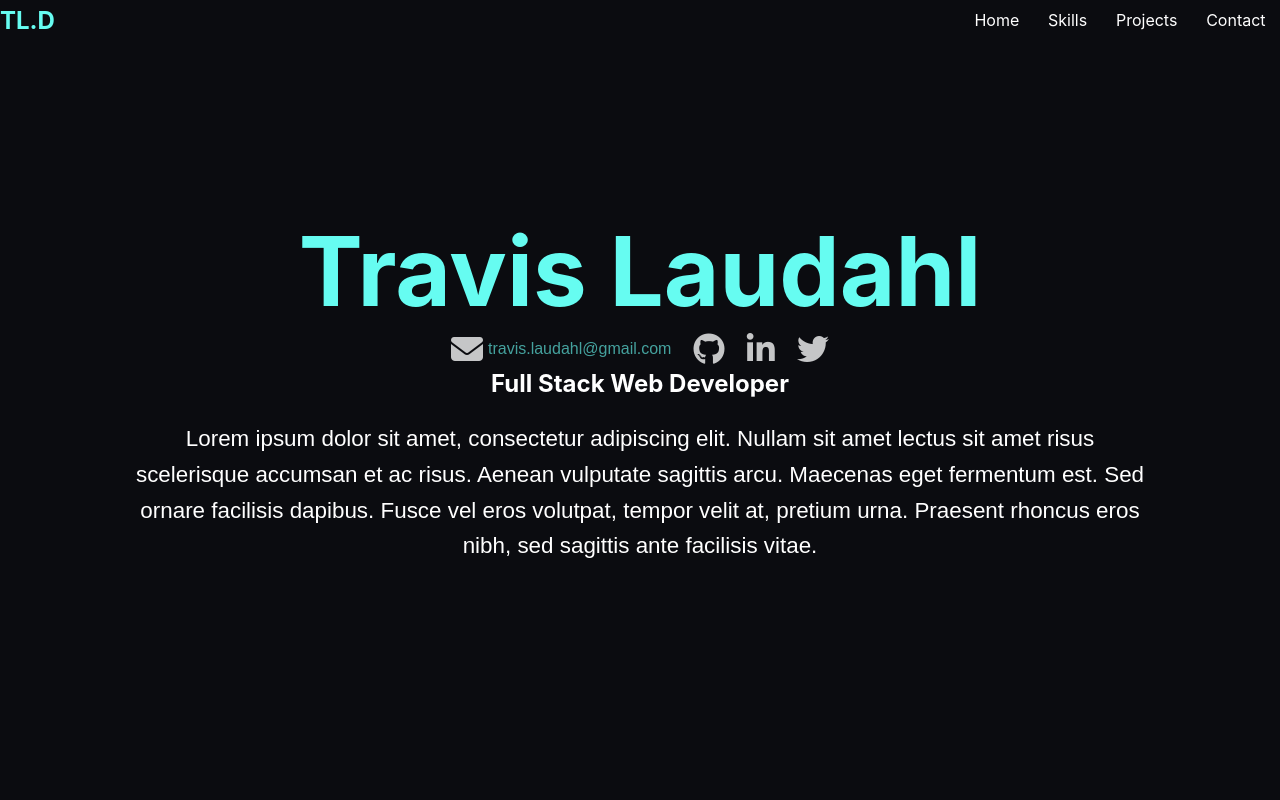
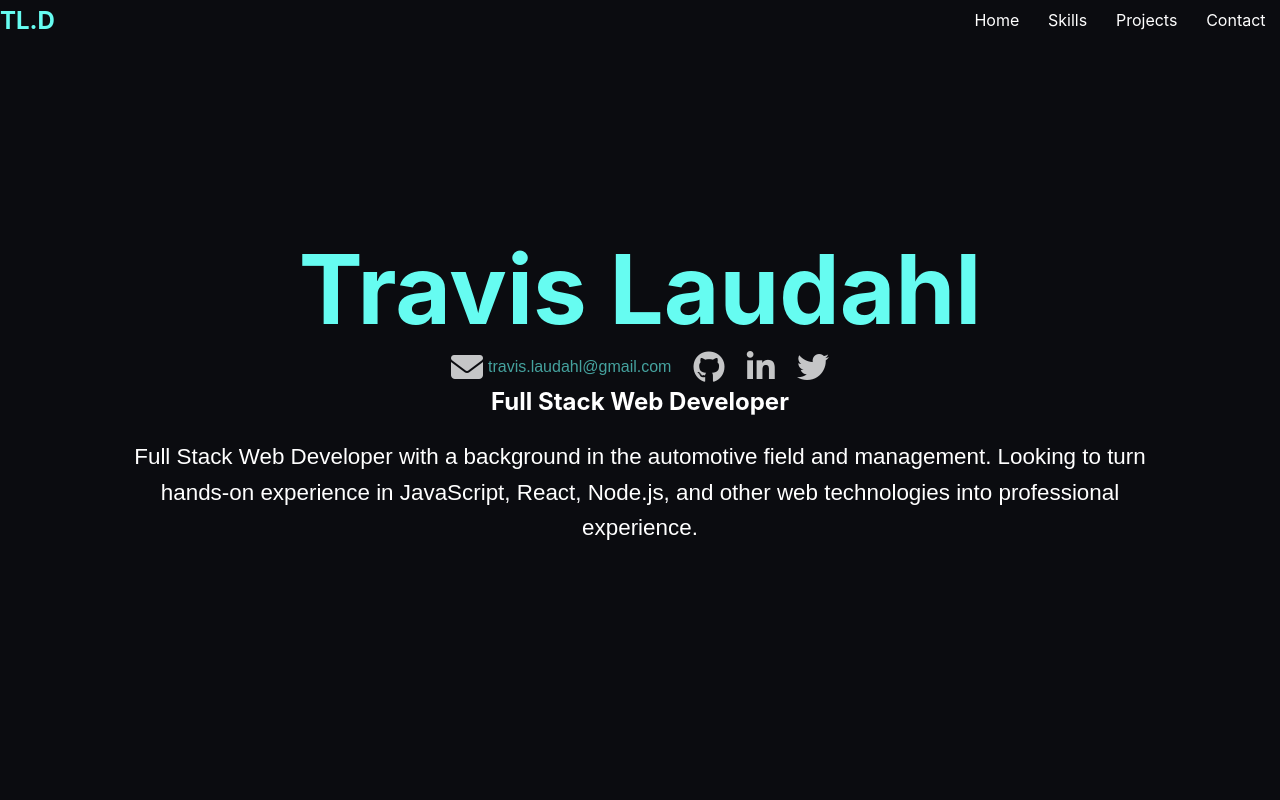
Before and after one commit to tlaudahl/portfoliowebsite, a React (Create React App) app: page / in a window 1280 px wide. Shown: the top 800 px of the page. Built offline with nearby package versions, Linux system fonts and the light colour scheme; a web font is replaced by a local one.

Commit message:
Update Header.js
Updated the about me section

```diff
--- a/src/components/Header.js
+++ b/src/components/Header.js
@@ -19,13 +19,13 @@ export default function Header(props) {
             <Fade top><h1>Travis Laudahl</h1></Fade>
             <div className='socials'>
                 <Fade left big><div className='email'><a href='#contact'><i id='email' title='travis.laudahl@gmail.com' className="fas fa-envelope fa-2x"></i></a><p>travis.laudahl@gmail.com</p></div></Fade>
-                <Fade right big><i id='github' title='Minnesota' className="fab fa-github fa-2x" onClick={handleClick}></i></Fade>
+                <Fade right big><i id='github' title='tlaudahl' className="fab fa-github fa-2x" onClick={handleClick}></i></Fade>
                 <Fade right big><i id='linkedin' title='travis-laudahl' className="fab fa-linkedin-in fa-2x" onClick={handleClick}></i></Fade>
                 <Fade right big><i id='twitter' title='LaudahlTravis' className="fab fa-twitter fa-2x" onClick={handleClick}></i></Fade>
             </div>
             <Fade bottom><h2>Full Stack Web Developer</h2></Fade>
             <p id='about'>
-            Lorem ipsum dolor sit amet, consectetur adipiscing elit. Nullam sit amet lectus sit amet risus scelerisque accumsan et ac risus. Aenean vulputate sagittis arcu. Maecenas eget fermentum est. Sed ornare facilisis dapibus. Fusce vel eros volutpat, tempor velit at, pretium urna. Praesent rhoncus eros nibh, sed sagittis ante facilisis vitae.
+                Full Stack Web Developer with a background in the automotive field and management. Looking to turn hands-on experience in JavaScript, React, Node.js, and other web technologies into professional experience.
             </p>
         </header>
     )
```
